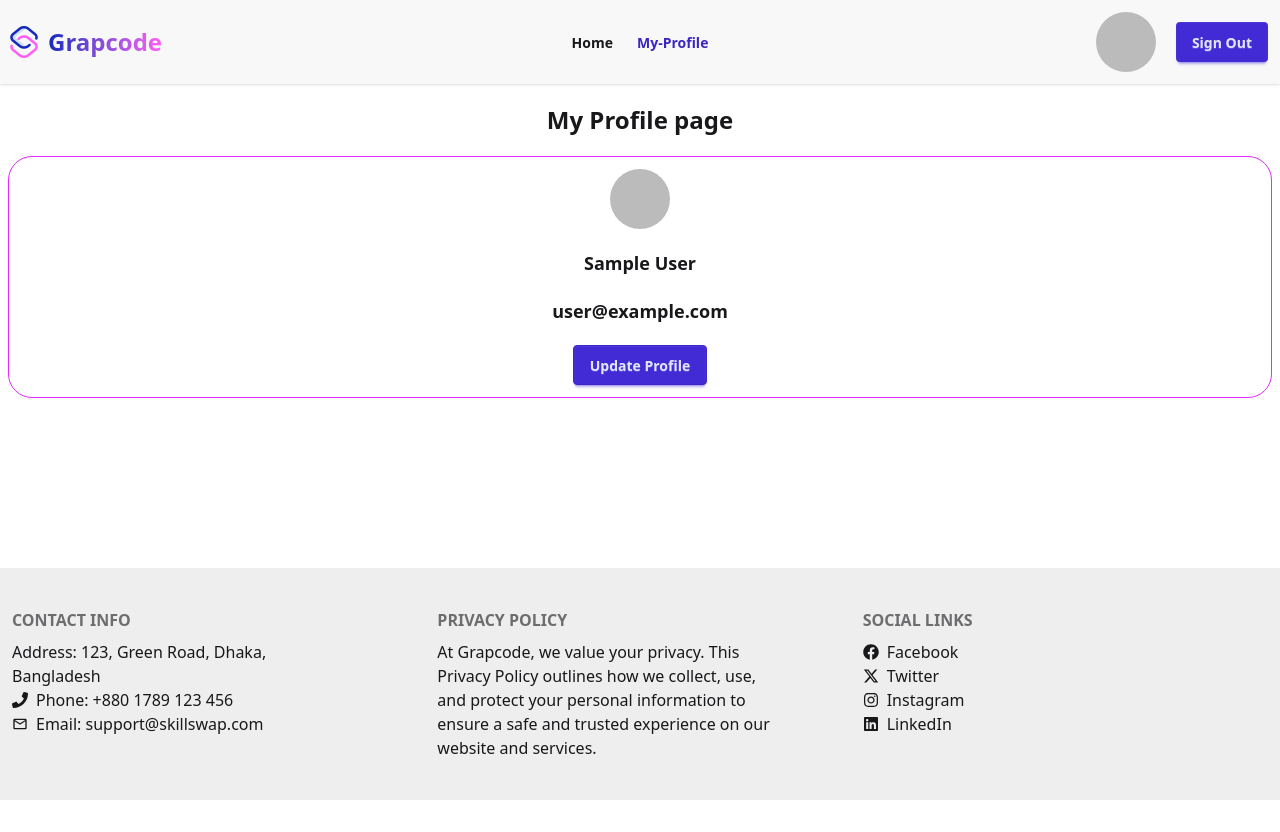
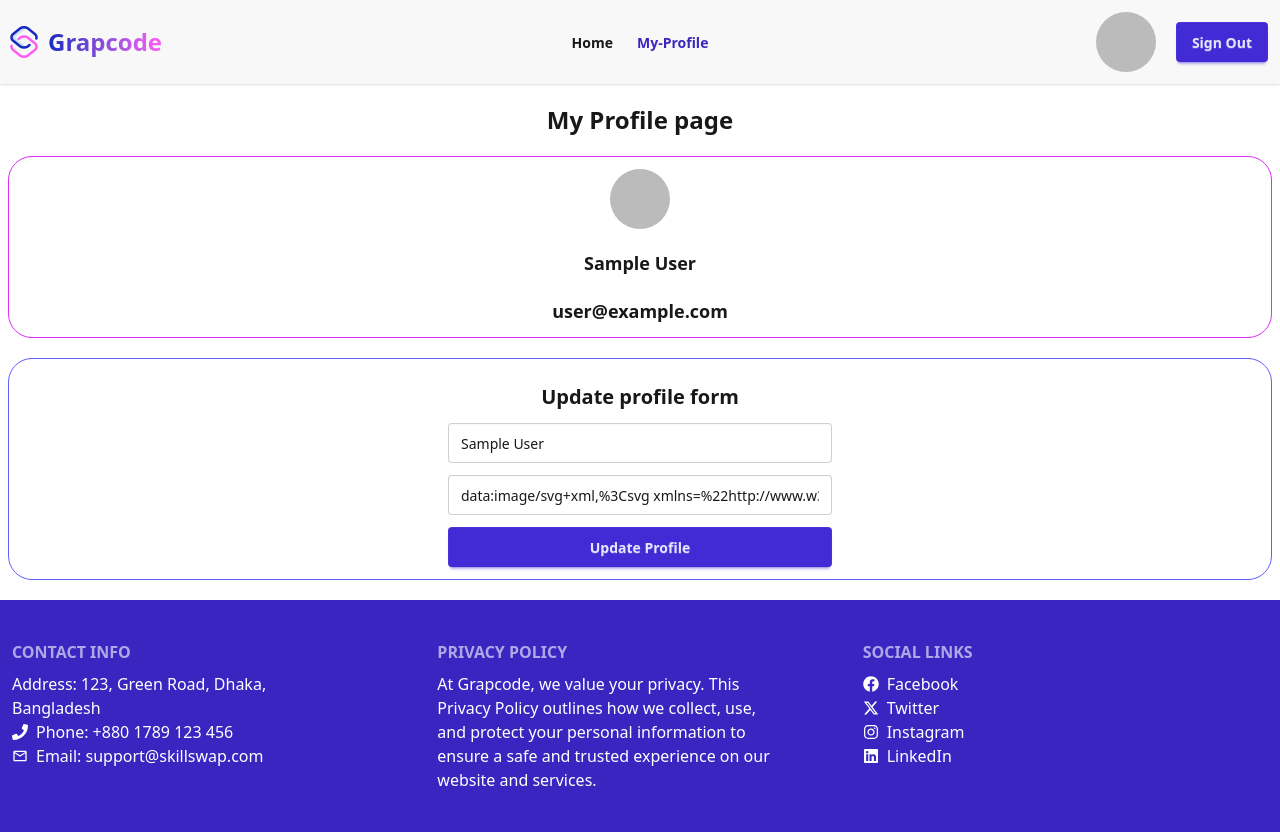
Before and after one commit to grapcode/grapcode, a React (Vite) app: page /myProfile in a window 1280 px wide. Before the commit the page ends 800 px from the top, so only its background shows below. Built offline with nearby package versions, Linux system fonts and the light colour scheme; no server answers; sample sign-in values are in the browser's storage.

Commit message:
my profile update

```diff
--- a/src/components/Footer.jsx
+++ b/src/components/Footer.jsx
@@ -6,7 +6,7 @@ import { MdOutlineEmail } from 'react-icons/md';
 
 const Footer = () => {
   return (
-    <div className="bg-base-300 ">
+    <div className="bg-[#3b25c1] text-white ">
       <MyContainer>
         <footer className=" grid md:grid-cols-3  md:justify-items space-x-15 py-10 p-3 gap-5 ">
           <nav>
--- /dev/null
+++ b/src/pages/FAQ.jsx
@@ -0,0 +1,62 @@
+// src/components/FAQ.jsx
+import React, { useState } from 'react';
+
+const faqs = [
+  {
+    question: 'How can I share a skill?',
+    answer:
+      "First, log in to your account, then click the 'Add Skill' button and fill in the details of your skill to post it.",
+  },
+  {
+    question: 'How can I find top-rated providers?',
+    answer:
+      "Go to the 'Top Rated Providers' section on the homepage. Providers are displayed based on their ratings.",
+  },
+  {
+    question: 'How can I exchange skills with others?',
+    answer:
+      'Select the skill you are interested in and contact the provider through their profile to arrange an exchange.',
+  },
+  {
+    question: 'Is there any fee to use this website?',
+    answer:
+      'The basic features are free to use. Some premium services may have separate charges.',
+  },
+];
+
+const FAQ = () => {
+  const [openIndex, setOpenIndex] = useState(null);
+
+  const toggleFAQ = (index) => {
+    setOpenIndex(openIndex === index ? null : index);
+  };
+
+  return (
+    <section className="py-12 bg-gray-50">
+      <div className="max-w-4xl mx-auto px-4">
+        <h2 className="text-3xl font-bold text-center mb-8">
+          Frequently Asked Questions
+        </h2>
+        <div className="space-y-4">
+          {faqs.map((faq, index) => (
+            <div
+              key={index}
+              className="bg-white rounded-lg shadow p-4 cursor-pointer"
+              onClick={() => toggleFAQ(index)}
+            >
+              <h3 className="font-medium text-lg flex justify-between items-center">
+                {faq.question}
+                <span>{openIndex === index ? '−' : '+'}</span>
+              </h3>
+              {openIndex === index && (
+                <p className="mt-2 text-gray-700">{faq.answer}</p>
+              )}
+            </div>
+          ))}
+        </div>
+      </div>
+    </section>
+  );
+};
+
+export default FAQ;
--- a/src/pages/Home.jsx
+++ b/src/pages/Home.jsx
@@ -4,6 +4,7 @@ import Banner from '../components/Banner';
 
 import Skills from './Skills';
 import MyLoading from '../components/MyLoading';
+import FAQ from './Faq';
 
 const Home = () => {
   return (
@@ -14,6 +15,7 @@ const Home = () => {
         <Suspense fallback={<MyLoading />}>
           <Skills />
         </Suspense>
+        <FAQ />
       </MyContainer>
     </div>
   );
--- a/src/pages/MyProfile.jsx
+++ b/src/pages/MyProfile.jsx
@@ -1,16 +1,48 @@
-import React, { useContext } from 'react';
+import React, { useContext, useState } from 'react';
 import MyContainer from '../components/MyContainer';
 import { AuthContext } from '../context/AuthContext';
+import { updateProfile } from 'firebase/auth';
+import { toast } from 'react-toastify';
+import { auth } from '../firebase/firebase.config';
 
 const MyProfile = () => {
   // 🔰 get user from authProvider
   const { user } = useContext(AuthContext);
+
+  // 🔰 state make
+  const [name, setName] = useState(user?.displayName || '');
+  const [photo, setPhoto] = useState(user?.photoURL || '');
+  const [updatedUser, setUpdatedUser] = useState(user);
+
+  // 🔰 update profile function
+  const handleUpdateProfile = (e) => {
+    e.preventDefault();
+
+    updateProfile(auth.currentUser, {
+      displayName: name,
+      photoURL: photo,
+    })
+      .then(() => {
+        toast.success('Profile updated successfully!');
+
+        // 🔰 Firebase user object UI
+        const newUser = {
+          ...auth.currentUser,
+          displayName: name,
+          photoURL: photo,
+        };
+        setUpdatedUser(newUser);
+      })
+      .catch((e) => {
+        toast.error('Error updating profile', e);
+      });
+  };
   return (
-    <div className="my-5">
+    <div className="my-5 ">
       <MyContainer>
         <h2 className="text-center text-2xl font-bold"> My Profile page</h2>
 
-        {user && (
+        {updatedUser && (
           <div className=" border border-fuchsia-500 mx-2 rounded-3xl my-5 text-center p-3 flex flex-col justify-center items-center gap-5">
             {/* change popover-1 and --anchor-1 names. Use unique names for each dropdown */}
             {/* For TSX uncomment the commented types below */}
@@ -18,17 +50,50 @@ const MyProfile = () => {
             <img
               className="h-15 w-15 rounded-full"
               src={
-                user?.photoURL ||
+                updatedUser?.photoURL ||
                 'https://img.icons8.com/?size=80&id=108652&format=png'
               }
               alt=""
             />
 
-            <p className="text-lg font-semibold">{user?.displayName}</p>
-            <p className="text-lg font-semibold">{user?.email}</p>
-            <button className="btn btn-primary">Update Profile</button>
+            <p className="text-lg font-semibold">{updatedUser?.displayName}</p>
+            <p className="text-lg font-semibold">{updatedUser?.email}</p>
           </div>
         )}
+
+        {/* 🔰 Update Profile form */}
+        <div className="flex justify-center border border-indigo-500 mx-2 rounded-3xl my-5 text-center p-3">
+          <form
+            onSubmit={handleUpdateProfile}
+            className="flex flex-col gap-3 mt-3 w-full max-w-sm"
+          >
+            <h2 className="text-center text-xl font-bold">
+              Update profile form
+            </h2>
+            <input
+              type="text"
+              placeholder="Enter new name"
+              className="input input-bordered w-full"
+              value={name}
+              onChange={(e) => setName(e.target.value)}
+            />
+
+            <input
+              type="text"
+              placeholder="Enter new photo URL"
+              className="input input-bordered w-full"
+              value={photo}
+              onChange={(e) => setPhoto(e.target.value)}
+            />
+
+            <button
+              type="submit"
+              className="btn btn-primary border-0 hover:bg-[#ac55e2]"
+            >
+              Update Profile
+            </button>
+          </form>
+        </div>
       </MyContainer>
     </div>
   );
--- a/src/pages/Signin.jsx
+++ b/src/pages/Signin.jsx
@@ -48,11 +48,11 @@ const Signin = () => {
       .then((res) => {
         setLoading(false);
         // 🍁 form signup 3rd: sendEmailVerification condition
-        if (!res.user.emailVerified) {
-          toast.error('Your email is not verified.');
-          setUser(null);
-          return;
-        }
+        // if (!res.user.emailVerified) {
+        //   toast.error('Your email is not verified.');
+        //   setUser(null);
+        //   return;
+        // }
         const user = res.user;
         toast.success('Sign up was successful.');
         setUser(user);
--- a/src/pages/Skills.jsx
+++ b/src/pages/Skills.jsx
@@ -10,8 +10,8 @@ const Skills = () => {
 
   return (
     <div>
-      <h3 className="text-3xl font-bold mt-8 border-b border-gray-300 pb-2">
-        Top categories
+      <h3 className="text-3xl font-bold mt-12 border-b border-gray-300 pb-2 text-center">
+        All categories
       </h3>
       <div className="grid md:grid-cols-3 gap-8">
         {skillsData.map((data) => (
@@ -19,7 +19,7 @@ const Skills = () => {
         ))}
       </div>
       <section>
-        <h3 className="text-3xl font-bold mt-8 border-b border-gray-300 pb-2">
+        <h3 className="text-3xl font-bold mt-12 border-b border-gray-300 pb-2 text-center ">
           Top Rated Providers
         </h3>
         <div className="flex flex-col">
@@ -35,17 +35,17 @@ const Skills = () => {
               ))}
           </div>
           {/* ⚡ How it works section */}
-          <section className="my-12 p-6 bg-gray-100 rounded-lg text-center">
-            <h3 className="text-3xl font-bold mb-6">How It Works</h3>
+          <section className="my-12 p-6 bg-[#3b25c1] rounded-lg text-center">
+            <h3 className="text-3xl font-bold mb-6 text-white">How It Works</h3>
             <div className="grid grid-cols-1 md:grid-cols-3 gap-6">
-              <div className="p-4 bg-white rounded shadow">
+              <div className="p-4 bg-white rounded shadow hover:bg-[#ac55e2] hover:text-white hover:scale-105 transition">
                 <h4 className="font-semibold text-lg mb-2">1. Browse Skills</h4>
                 <p>
                   Explore skills offered by local providers in various
                   categories.
                 </p>
               </div>
-              <div className="p-4 bg-white rounded shadow">
+              <div className="p-4 bg-white rounded shadow hover:bg-[#ac55e2] hover:text-white hover:scale-105 transition">
                 <h4 className="font-semibold text-lg mb-2">
                   2. Book a Session
                 </h4>
@@ -53,7 +53,7 @@ const Skills = () => {
                   Choose your skill and book a session easily when logged in.
                 </p>
               </div>
-              <div className="p-4 bg-white rounded shadow">
+              <div className="p-4 bg-white rounded shadow hover:bg-[#ac55e2] hover:text-white hover:scale-105 transition">
                 <h4 className="font-semibold text-lg mb-2">3. Learn & Rate</h4>
                 <p>
                   Attend the session, improve your skills, and rate your
```
Also changed, not shown: 1 other file (tests, documents, lock files or other folders).
